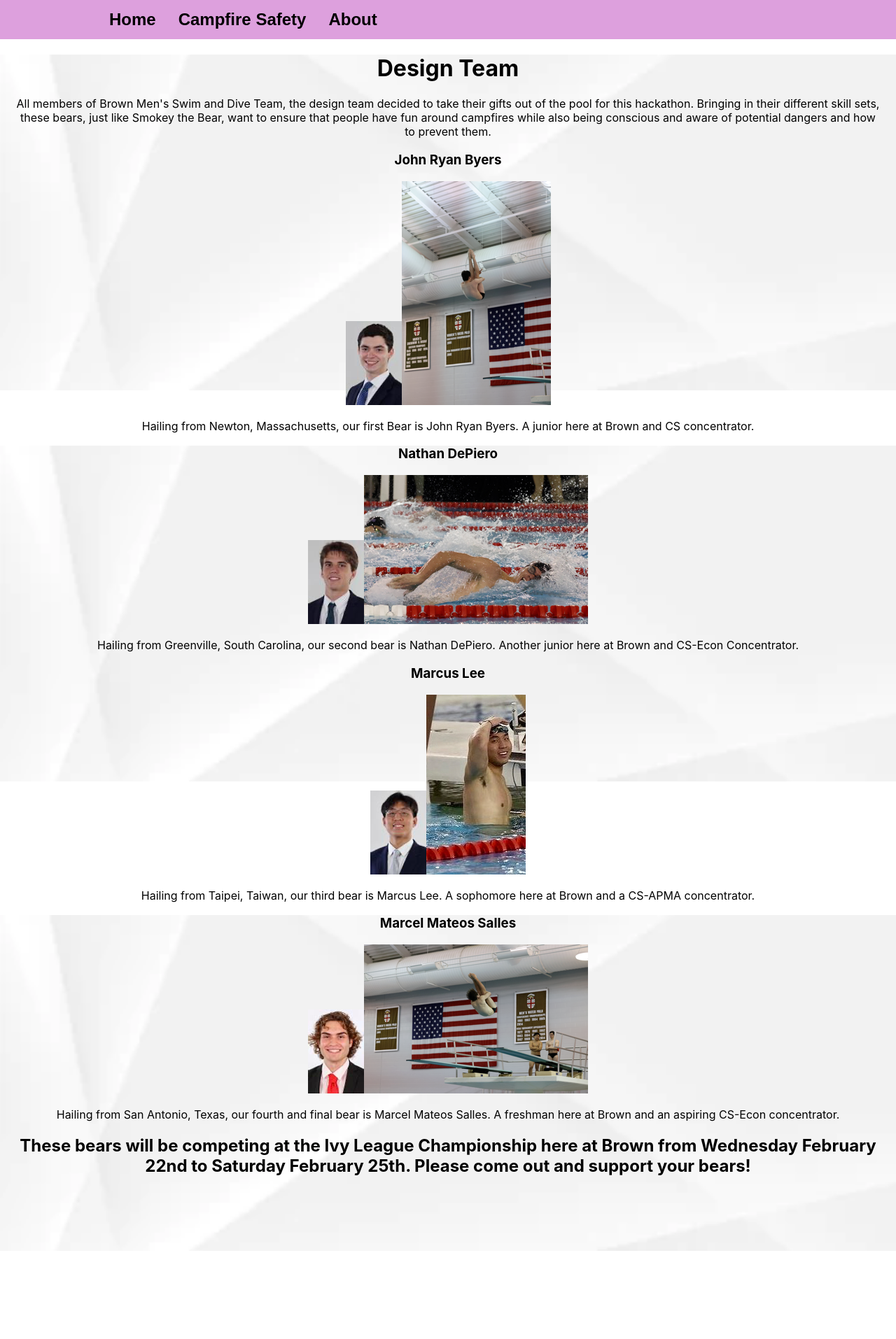
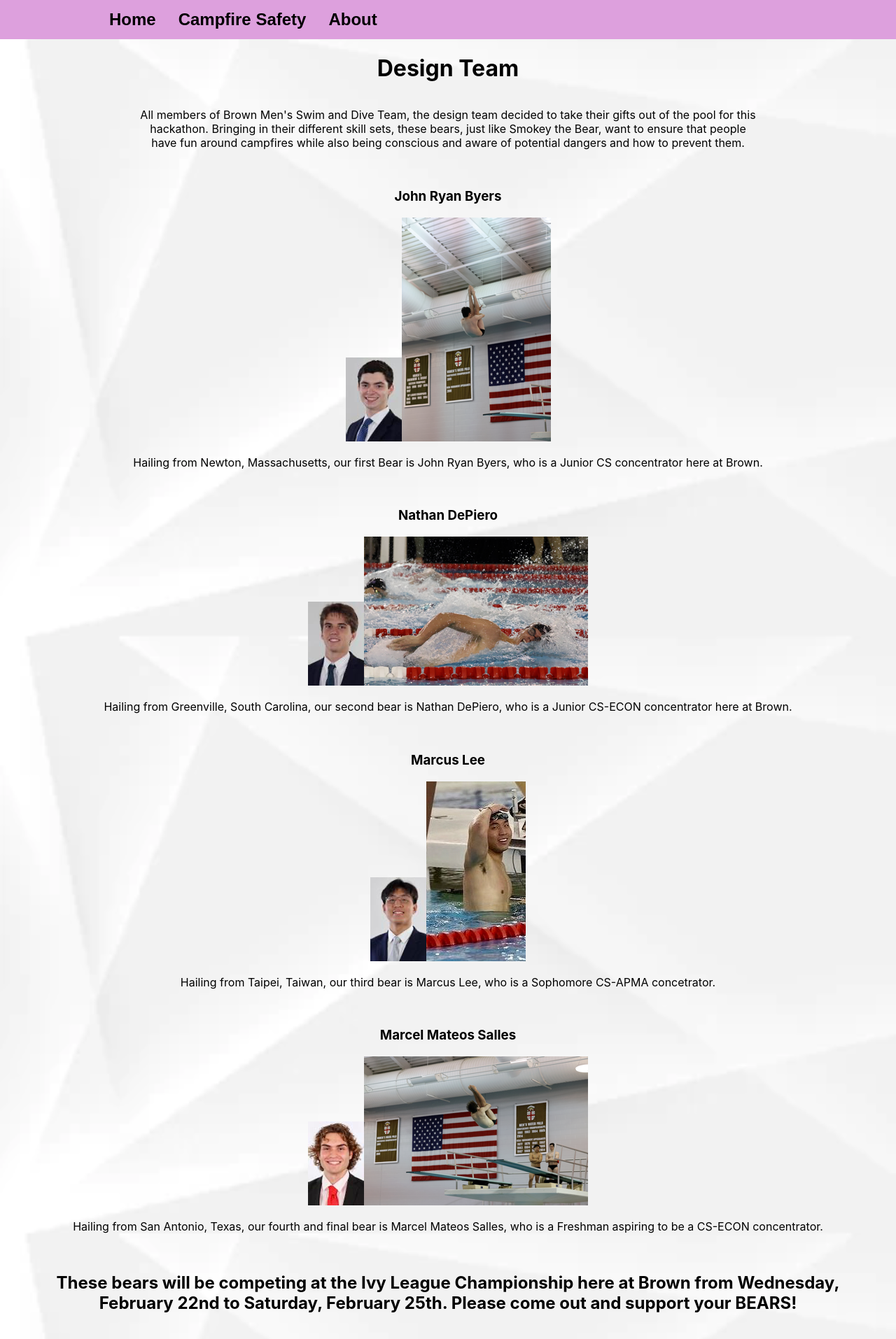
Before and after one commit to jrbyers/CampfireStories, a React (Create React App) app in the folder frontend/campfire-stories-react/: page /about in a window 1280 px wide. Shown: the top 1914 px of the page at 70% size. Before the commit the page ends 1788 px from the top, so only its background shows below. Built offline with nearby package versions, Linux system fonts and the light colour scheme.

Commit message:
edited some gleeches

```diff
--- a/frontend/campfire-stories-react/src/navbarPages/about.js
+++ b/frontend/campfire-stories-react/src/navbarPages/about.js
@@ -1,5 +1,4 @@
-import React, {useState} from 'react';
-import logo from '../logo.svg';
+import React, { useState } from 'react';
 import Marcel from '../Marcel.png';
 import JR from '../JR.png';
 import Nathan from '../Nathan.png';
@@ -9,30 +8,34 @@ import JRDiving from '../JRDiving.png';
 import NateSwimming from '../NateSwimming.png';
 import MarcusSwimming from '../MarcusSwimming.png';
 import styled from "styled-components";
-import background2 from "../eveningbackground.png";
 import backgroundWhite from "../backgroundwhite.png";
 
-
 const Background = styled.div`
-  width: 100vw;
-  height: 60vh;
+    height: 2000px;
+    -webkit-background-size: cover;
+    -moz-background-size: cover;
+    -o-background-size: cover;
     background-size: cover;
-  background-position: center;
-  background-repeat: repeat;
     background-attachment: fixed;
-  display: block;
-  align-items: center;
     background-image: url(${backgroundWhite});
 `;
 
 const P = styled.p`
-    padding-left: 20px;
-    padding-right: 20px;
+    padding-left: 200px;
+    padding-right: 200px;
+    align-items: center;
 `;
 
 const H2 = styled.h2`
-    padding-left: 20px;
-    padding-right: 20px;
+    padding-left: 50px;
+    padding-right: 50px;
+    align-items: center;
+`;
+
+const Container = styled.div`
+    display: flex;
+    align-items: center;
+    justify-content: center;
 `;
 
 
@@ -41,65 +44,58 @@ function About() {
     return (
         <Background>
             <div className="App">
+                <Container>
                     <h1>
                         Design Team
                     </h1>
+                </Container>
                 <P>
                     All members of Brown Men's Swim and Dive Team, the design team decided to take their gifts
                     out of the pool for this hackathon. Bringing in their different skill sets, these bears, just like
                     Smokey the Bear, want to ensure that people have fun around campfires while also being
                     conscious and aware of potential dangers and how to prevent them.
                 </P>
-
+                <br />
                 <h3>
                     John Ryan Byers
                 </h3>
-            <img src={JR} alt={"John Ryan Byers"}/>
-            <img src={JRDiving} alt={"JR Diving"}/>
+                <img src={JR} alt={"John Ryan Byers"} />
+                <img src={JRDiving} alt={"JR Diving"} />
                 <p>
-                Hailing from Newton, Massachusetts, our first Bear is John Ryan Byers. A junior here at Brown
-                and CS concentrator.
+                    Hailing from Newton, Massachusetts, our first Bear is John Ryan Byers, who is a Junior CS concentrator here at Brown.
                 </p>
-            <Background>
+                <br />
                 <h3>
                     Nathan DePiero
                 </h3>
-            <img src={Nathan} alt={"Nathan Depiero"}/>
-            <img src={NateSwimming} alt={"Nathan Swimming"}/>
-
-
+                <img src={Nathan} alt={"Nathan Depiero"} />
+                <img src={NateSwimming} alt={"Nathan Swimming"} />
                 <p>
-                Hailing from Greenville, South Carolina, our second bear is Nathan DePiero. Another junior here
-                at Brown and CS-Econ Concentrator.
+                    Hailing from Greenville, South Carolina, our second bear is Nathan DePiero, who is a Junior CS-ECON concentrator here at Brown.
                 </p>
+                <br />
                 <h3>
                     Marcus Lee
                 </h3>
-            <img src={Marcus} alt={"Marcus Lee"}/>
-            <img src={MarcusSwimming} alt={"Marcus Swimming"}/>
+                <img src={Marcus} alt={"Marcus Lee"} />
+                <img src={MarcusSwimming} alt={"Marcus Swimming"} />
                 <p>
-                Hailing from Taipei, Taiwan, our third bear is Marcus Lee. A sophomore here at Brown and a CS-APMA
-                concentrator.
+                    Hailing from Taipei, Taiwan, our third bear is Marcus Lee, who is a Sophomore CS-APMA concetrator.
                 </p>
-                <Background>
+                <br />
                 <h3>
                     Marcel Mateos Salles
                 </h3>
-            <img src={Marcel} alt={"Marcel Mateos Salles"}/>
-            <img src={MarcelDiving} alt={"Marcel Diving"}/>
-
+                <img src={Marcel} alt={"Marcel Mateos Salles"} />
+                <img src={MarcelDiving} alt={"Marcel Diving"} />
                 <p>
-                Hailing from San Antonio, Texas, our fourth and final bear is Marcel Mateos Salles. A freshman
-                here at Brown and an aspiring CS-Econ concentrator.
+                    Hailing from San Antonio, Texas, our fourth and final bear is Marcel Mateos Salles, who is a Freshman aspiring to be a CS-ECON concentrator.
                 </p>
-
+                <br />
                 <H2>
-                These bears will be competing at the Ivy League Championship here at Brown from Wednesday
-                February 22nd to Saturday February 25th. Please come out and support your bears!
+                    These bears will be competing at the Ivy League Championship here at Brown from Wednesday,
+                    February 22nd to Saturday, February 25th. Please come out and support your BEARS!
                 </H2>
-                </Background>
-            </Background>
-
             </div>
         </Background>
     );
--- a/frontend/campfire-stories-react/src/navbarPages/campfireSafety.js
+++ b/frontend/campfire-stories-react/src/navbarPages/campfireSafety.js
@@ -3,15 +3,13 @@ import nightsky from '../nightsky3.gif'
 import styled from 'styled-components';
 
 const Background = styled.div`
-    width: 100vw;
-    height: 220vh;
+    height: 3000px;
+    background-attachment: fixed;
+    -webkit-background-size: cover;
+    -moz-background-size: cover;
+    -o-background-size: cover;
     background-size: cover;
-    background-position: center;
-    background-repeat: no-repeat;
-    display: block;
-    align-items: center;
     background-image: url(${nightsky});
-    background-attachment: fixed;
 `;
 
 const Container = styled.div`
```
Also changed, not shown: frontend/campfire-stories-react/src/brownbears.png (added). Lines whose indentation alone changed are shown as unchanged.
